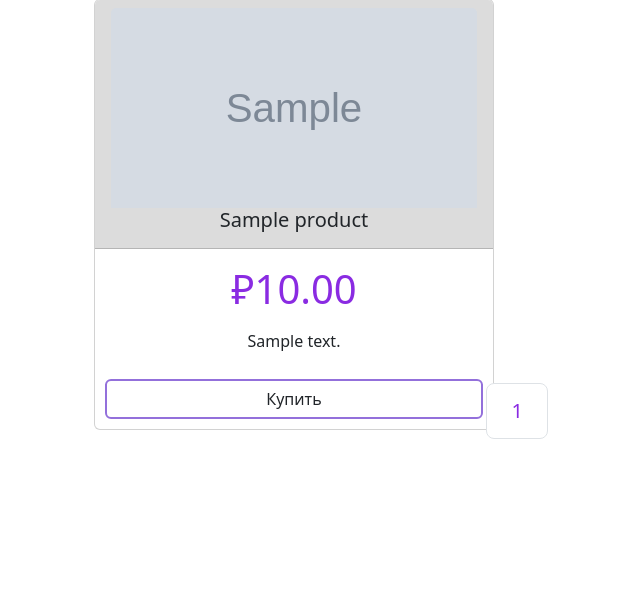
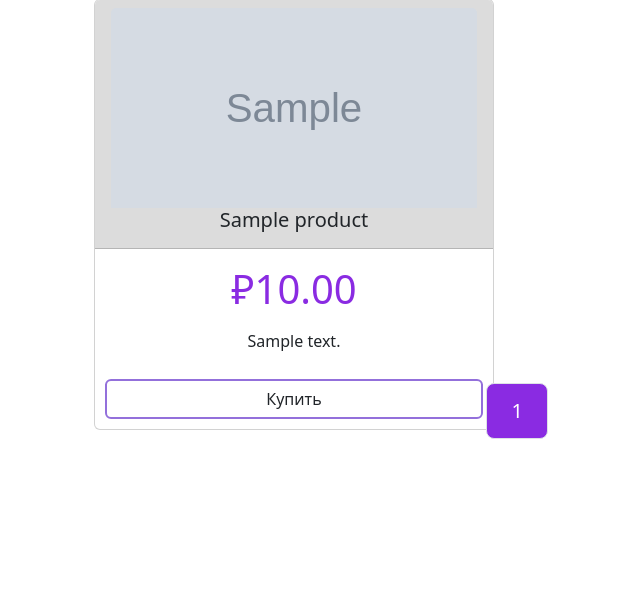
Before and after one commit to PetruschenkoEgor/online_store_django, a Django app: template catalog/templates/catalog.html in a window 1280 px wide. Shown: the part 125-716 px from the top of the page, without its empty margins (18-658 px from the left). Run offline with Django 5.2, Linux system fonts and the light colour scheme; the template is opened without the code that fills it: most values are stand-ins (such as "Sample title", 1, 10 or a date in 2020); grey boxes marked "Sample" are stand-in pictures.

Commit message:
добавил подсветку текущей страницы в пагинаци

```diff
--- a/catalog/templates/base.html
+++ b/catalog/templates/base.html
@@ -19,6 +19,10 @@
         .span{
         position: absolute;
         bottom: 0;
+        }
+        .paginat{
+        background: BlueViolet;
+        color: white;
         }
         .podsvetka:hover {
         background: DimGray; /* тут цвет*/
--- a/catalog/templates/includes/pagination.html
+++ b/catalog/templates/includes/pagination.html
@@ -7,8 +7,12 @@
     </li>
     {% endif %}
       {% for p in page_obj.paginator.page_range %}
-    <li class="page-item"><a class="page-link textp podsvetkav" href="?page={{ p }}">{{ p }}</a></li>
-      {% endfor %}
+        {% if p == page_obj.number %}
+          <li class="page-item"><a class="page-link paginat" href="">{{ p }}</a></li>
+        {% else %}
+          <li class="page-item"><a class="page-link textp podsvetkav" href="?page={{ p }}">{{ p }}</a></li>
+        {% endif %}
+    {% endfor %}
     {% if page_obj.has_next %}
     <li class="page-item">
       <a class="page-link textp podsvetkav" href="?page={{ page_obj.next_page_number }}">Вперед</a>
--- a/catalog/views.py
+++ b/catalog/views.py
@@ -76,7 +76,7 @@ def catalog(request):
     """ Страница каталога продуктов """
     # Получаем все продукты
     products = Product.objects.all()
-    # Создаем объект пагинатор(3 продукта на страницу)
+    # Создаем пагинатор(3 продукта на страницу)
     paginator = Paginator(products, 3)
     page_number = request.GET.get('page')
     page_obj = paginator.get_page(page_number)
```
